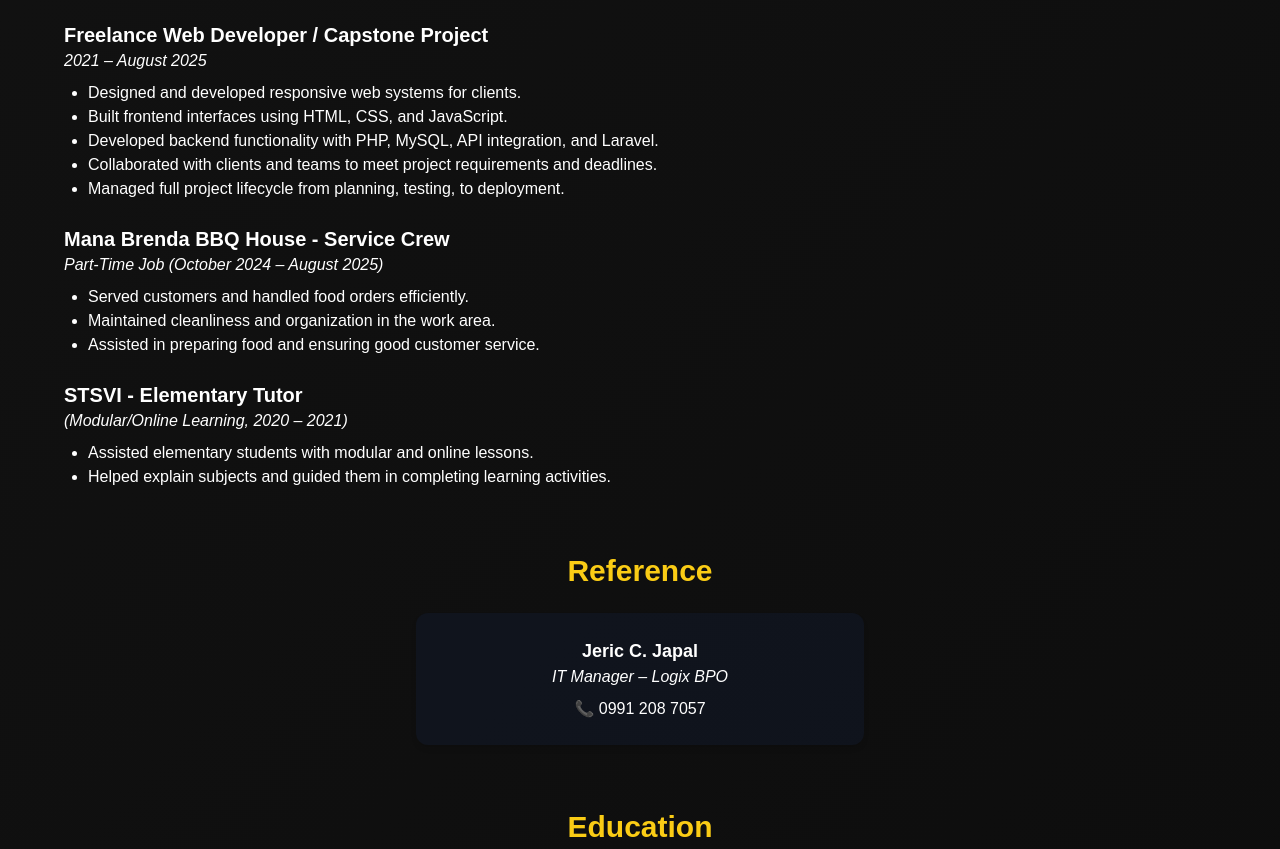
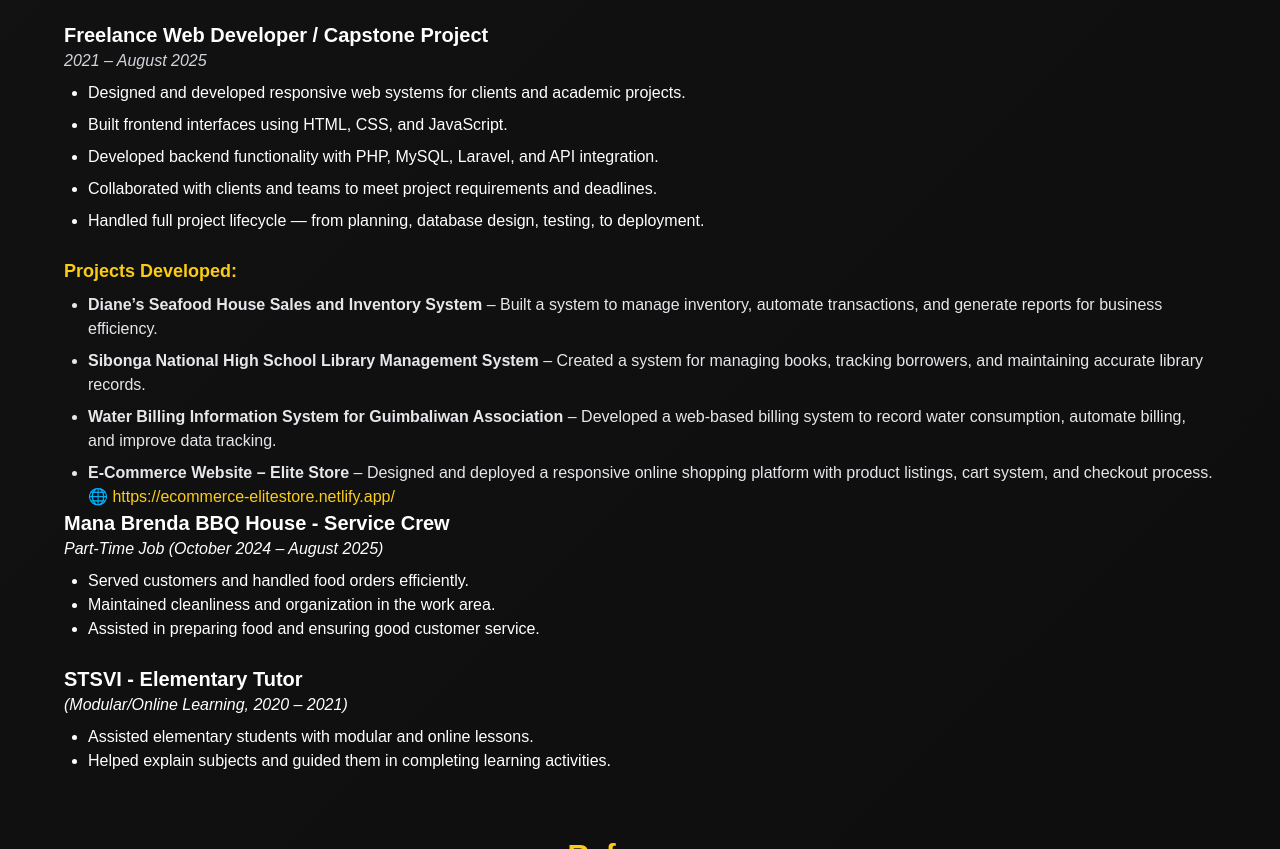
Before and after one commit to angel-0914/MyPortfolio, a plain HTML site: page index.html in a window 1280 px wide. Shown: the part 2631-3480 px from the top of the page. Drawn offline with nearby package versions, Linux system fonts and the light colour scheme.

Commit message:
Update index.html

```diff
--- a/index.html
+++ b/index.html
@@ -188,13 +188,31 @@
       </ul>
 
       <h3 class="text-xl font-bold">Freelance Web Developer / Capstone Project</h3>
-      <p class="italic mb-2">2021 – August 2025</p>
-      <ul class="list-disc ml-6 mb-6">
-        <li>Designed and developed responsive web systems for clients.</li>
+      <p class="italic mb-2 text-gray-300">2021 – August 2025</p>
+      <ul class="list-disc ml-6 mb-6 space-y-2">
+        <li>Designed and developed responsive web systems for clients and academic projects.</li>
         <li>Built frontend interfaces using HTML, CSS, and JavaScript.</li>
-        <li>Developed backend functionality with PHP, MySQL, API integration, and Laravel.</li>
+        <li>Developed backend functionality with PHP, MySQL, Laravel, and API integration.</li>
         <li>Collaborated with clients and teams to meet project requirements and deadlines.</li>
-        <li>Managed full project lifecycle from planning, testing, to deployment.</li>
+        <li>Handled full project lifecycle — from planning, database design, testing, to deployment.</li>
+      </ul>
+
+      <h4 class="text-lg font-semibold mb-2 text-yellow-400">Projects Developed:</h4>
+      <ul class="list-disc ml-6 space-y-2 text-gray-200">
+        <li>
+          <strong>Diane’s Seafood House Sales and Inventory System</strong> – Built a system to manage inventory, automate transactions, and generate reports for business efficiency.
+        </li>
+        <li>
+          <strong>Sibonga National High School Library Management System</strong> – Created a system for managing books, tracking borrowers, and maintaining accurate library records.
+        </li>
+        <li>
+          <strong>Water Billing Information System for Guimbaliwan Association</strong> – Developed a web-based billing system to record water consumption, automate billing, and improve data tracking.
+        </li>
+        <li>
+          <strong>E-Commerce Website – Elite Store</strong> – Designed and deployed a responsive online shopping platform with product listings, cart system, and checkout process.
+          <br>
+          🌐 <a href="https://ecommerce-elitestore.netlify.app/" target="_blank" class="text-yellow-400 hover:underline">https://ecommerce-elitestore.netlify.app/</a>
+        </li>
       </ul>
 
       <h3 class="text-xl font-bold">Mana Brenda BBQ House - Service Crew</h3>
```
